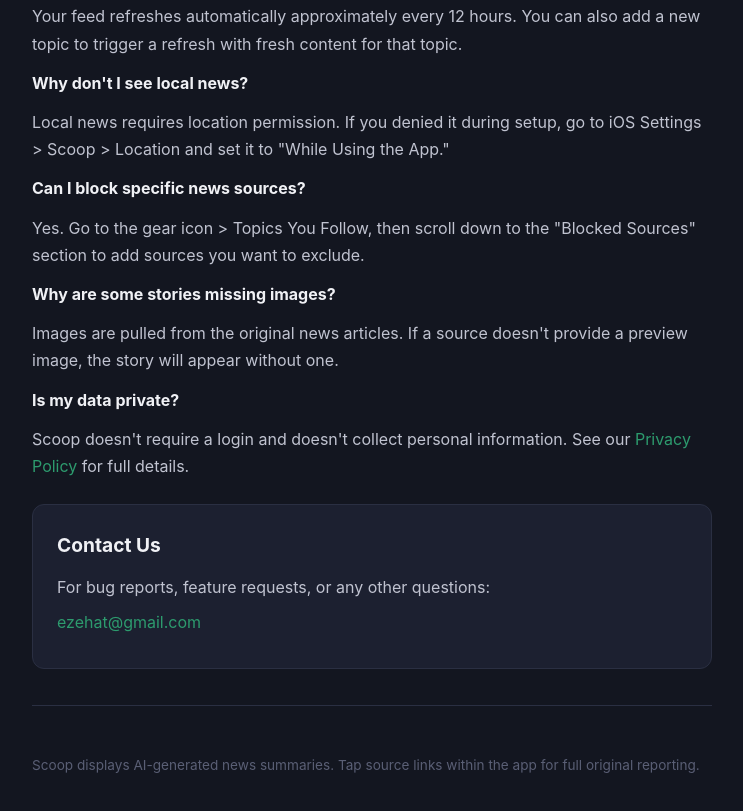
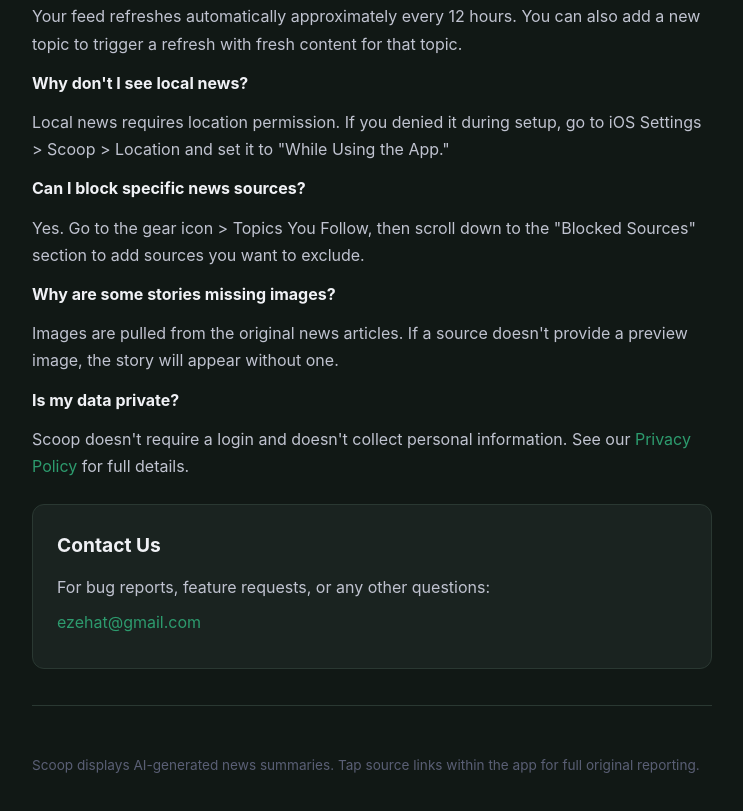
Before and after one commit to Arlunn/scoop-site, a plain HTML site: page support.html in a window 1280 px wide. Shown: the part 515-1326 px from the top of the page, without its empty margins (268-1011 px from the left). Drawn offline with Linux system fonts and the light colour scheme.

Commit message:
Update background colors to green-tinted dark palette

```diff
--- a/support.html
+++ b/support.html
@@ -8,7 +8,7 @@
         * { margin: 0; padding: 0; box-sizing: border-box; }
         body {
             font-family: -apple-system, BlinkMacSystemFont, "Segoe UI", Roboto, Helvetica, Arial, sans-serif;
-            background: #131620;
+            background: #111815;
             color: #f0f1f5;
             line-height: 1.7;
             padding: 40px 20px;
@@ -37,12 +37,12 @@
         a:hover { text-decoration: underline; }
         .divider {
             border: none;
-            border-top: 1px solid #2a2f42;
+            border-top: 1px solid #2a3832;
             margin: 36px 0;
         }
         .contact-box {
-            background: #1c2030;
-            border: 1px solid #2a2f42;
+            background: #1a2320;
+            border: 1px solid #2a3832;
             border-radius: 12px;
             padding: 24px;
             margin-top: 24px;
```
Also changed, not shown: index.html (+2 -2 lines).
